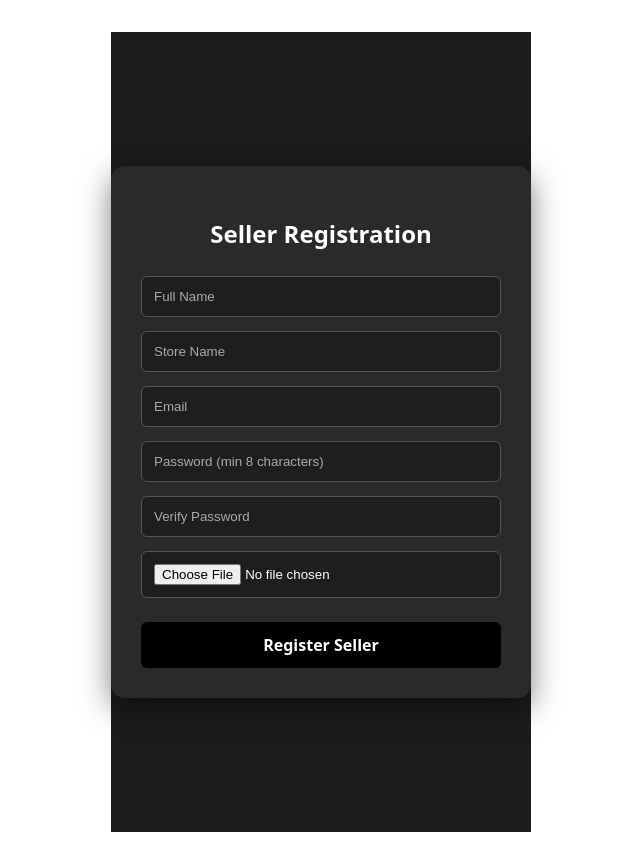
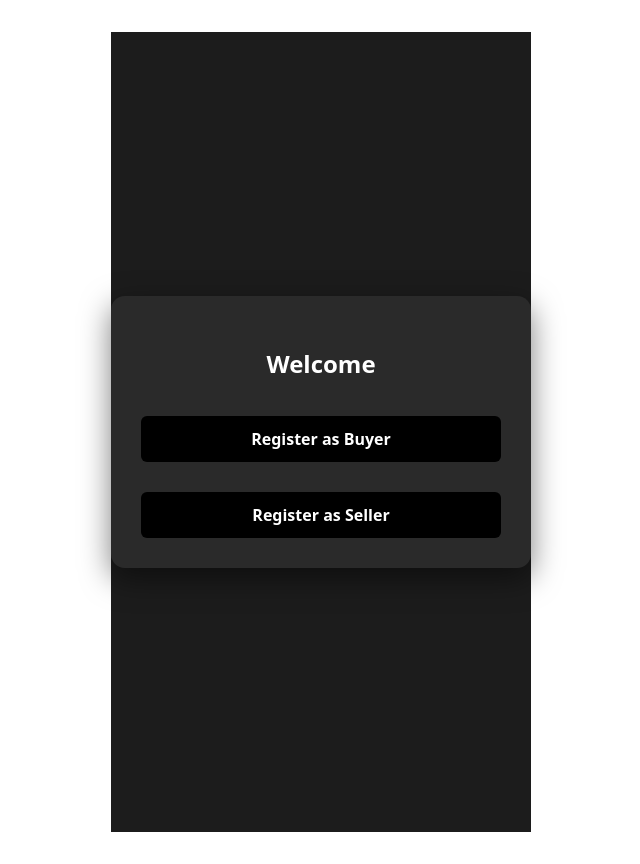
Before and after one commit to NaufalZaid/SoftwareDesignProjectG8, a React app in the folder Frontend/: page / in a window 1280 px wide. Shown: the whole page, without its empty margins (319-959 px from the left). Built offline with nearby package versions, Linux system fonts and the light colour scheme; the HTML template or start-up script is replaced by a standard one.

Commit message:
basic home page added

```diff
--- a/Frontend/package.json
+++ b/Frontend/package.json
@@ -11,7 +11,8 @@
   },
   "dependencies": {
     "react": "^19.2.0",
-    "react-dom": "^19.2.0"
+    "react-dom": "^19.2.0",
+    "react-router-dom": "^7.12.0"
   },
   "devDependencies": {
     "@eslint/js": "^9.39.1",
--- a/Frontend/src/App.jsx
+++ b/Frontend/src/App.jsx
@@ -3,15 +3,21 @@ import reactLogo from './assets/react.svg'
 import viteLogo from '/vite.svg'
 import './App.css'
 
-/*import RegisterCustomer from "./pages/RegisterCustomer";
-
-function App() {
-  return <RegisterCustomer />;
-}*/
+import { BrowserRouter, Routes, Route } from "react-router-dom";
+import Home from "./pages/Home";
+import RegisterCustomer from "./pages/RegisterCustomer";
 import RegisterSeller from "./pages/RegisterSeller";
 
 function App() {
-  return <RegisterSeller />;
+  return (
+    <BrowserRouter>
+      <Routes>
+        <Route path="/" element={<Home />} />
+        <Route path="/register/customer" element={<RegisterCustomer />} />
+        <Route path="/register/seller" element={<RegisterSeller />} />
+      </Routes>
+    </BrowserRouter>
+  );
 }
 
 export default App;
--- /dev/null
+++ b/Frontend/src/pages/Home.jsx
@@ -0,0 +1,33 @@
+import { useNavigate } from "react-router-dom";
+import "../styles/AuthForm.css";
+
+function Home() {
+    const navigate = useNavigate();
+
+    return (
+        <div className="auth-page">
+            <div className="auth-card">
+                <h2 className="auth-title">Welcome</h2>
+
+                <div className="auth-form">
+                    <button
+                        className="auth-button"
+                        onClick={() => navigate("/register/customer")}
+                    >
+                        Register as Buyer
+                    </button>
+
+                    <button
+                        className="auth-button"
+                        onClick={() => navigate("/register/seller")}
+                        style={{ marginTop: "1rem" }}
+                    >
+                        Register as Seller
+                    </button>
+                </div>
+            </div>
+        </div>
+    );
+}
+
+export default Home;
--- a/Frontend/src/pages/RegisterCustomer.jsx
+++ b/Frontend/src/pages/RegisterCustomer.jsx
@@ -3,6 +3,7 @@ import { registerCustomer } from "../services/authService";
 import "../styles/AuthForm.css";
 
 function RegisterCustomer() {
+    const navigate = useNavigate();
     const [form, setForm] = useState({
         name: "",
         email: "",
@@ -33,6 +34,7 @@ function RegisterCustomer() {
             const { confirmPassword, ...payload } = form;
             const message = await registerCustomer(payload);
             alert(message);
+            navigate("/");
         } catch (err) {
             alert(err.message);
         }
--- a/Frontend/src/pages/RegisterSeller.jsx
+++ b/Frontend/src/pages/RegisterSeller.jsx
@@ -2,8 +2,9 @@ import { useState } from "react";
 import "../styles/AuthForm.css";
 
 function RegisterSeller() {
+    const navigate = useNavigate();
     const [form, setForm] = useState({
-        name: "",        // 👈 ADD
+        name: "",
         storeName: "",
         email: "",
         password: "",
@@ -35,7 +36,6 @@ function RegisterSeller() {
 
         const formData = new FormData();
 
-        // 👇 MUST MATCH DTO FIELD NAMES EXACTLY
         formData.append("name", form.name);
         formData.append("storeName", form.storeName);
         formData.append("email", form.email);
@@ -60,6 +60,7 @@ function RegisterSeller() {
 
             const message = await response.text();
             alert(message);
+            navigate("/");
         } catch (err) {
             alert(err.message);
         }
@@ -72,7 +73,7 @@ function RegisterSeller() {
 
                 <form className="auth-form" onSubmit={handleSubmit}>
 
-                    {/* 👇 NEW FIELD */}
+                    {/*NEW FIELD */}
                     <input
                         className="auth-input"
                         name="name"
```
Also changed, not shown: 1 other file (tests, documents, lock files or other folders).
